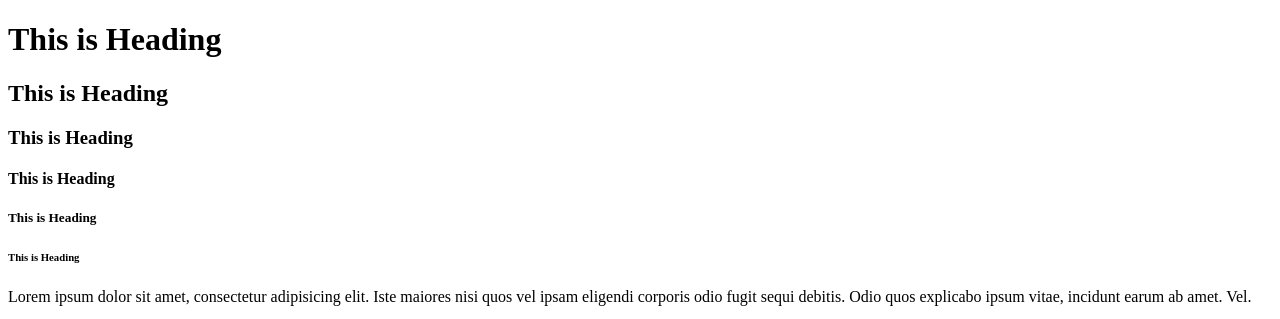
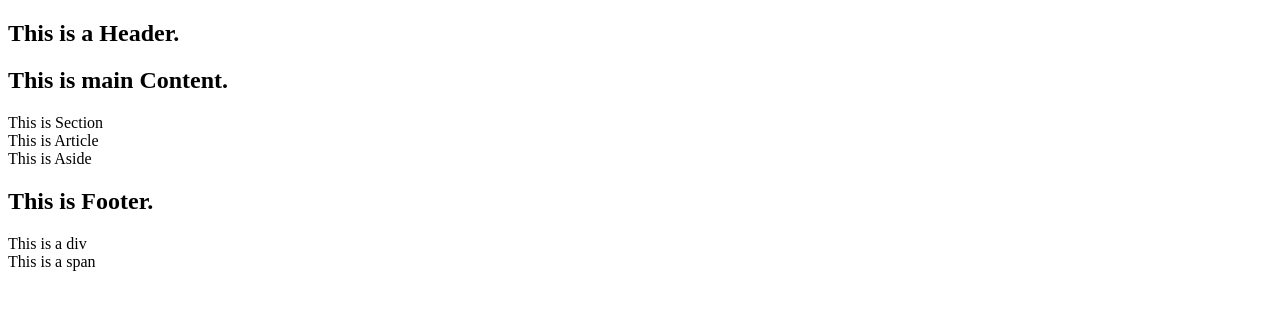
Before and after one commit to Piyush023/LearningHTML, a plain HTML site: page index.html in a window 1280 px wide. Shown: the top 319 px of the page. Drawn offline with Linux system fonts and the light colour scheme.

Commit message:
2nd Commit Chapter 3 Finish

```diff
--- a/index.html
+++ b/index.html
@@ -7,7 +7,8 @@
     <title>Document</title>
 </head>
 <body>
-    <h1>This is Heading</h1>
+    <!-- Chapter 2 -->
+    <!-- <h1>This is Heading</h1>
     <h2>This is Heading</h2>
     <h3>This is Heading</h3>
     <h4>This is Heading</h4>
@@ -65,6 +66,30 @@
             margin: 40px 0 10px;
         }
         h4 {
-        </pre>
+        </pre> -->
+
+
+        <!-- Chapter Page Layout-->
+
+        <header>
+            <h2>This is a Header.</h2>
+        </header>
+        <main>
+            <h2>This is main Content.</h2>
+            <section>
+                This is Section
+            </section>
+            <article>
+                This is Article
+            </article>
+            <aside>
+                This is Aside
+            </aside>
+        </main>
+        <footer>
+            <h2>This is Footer.</h2>
+            <div>This is a div</div>
+            <span>This is a span</span>
+        </footer>
 </body>
 </html>
```
